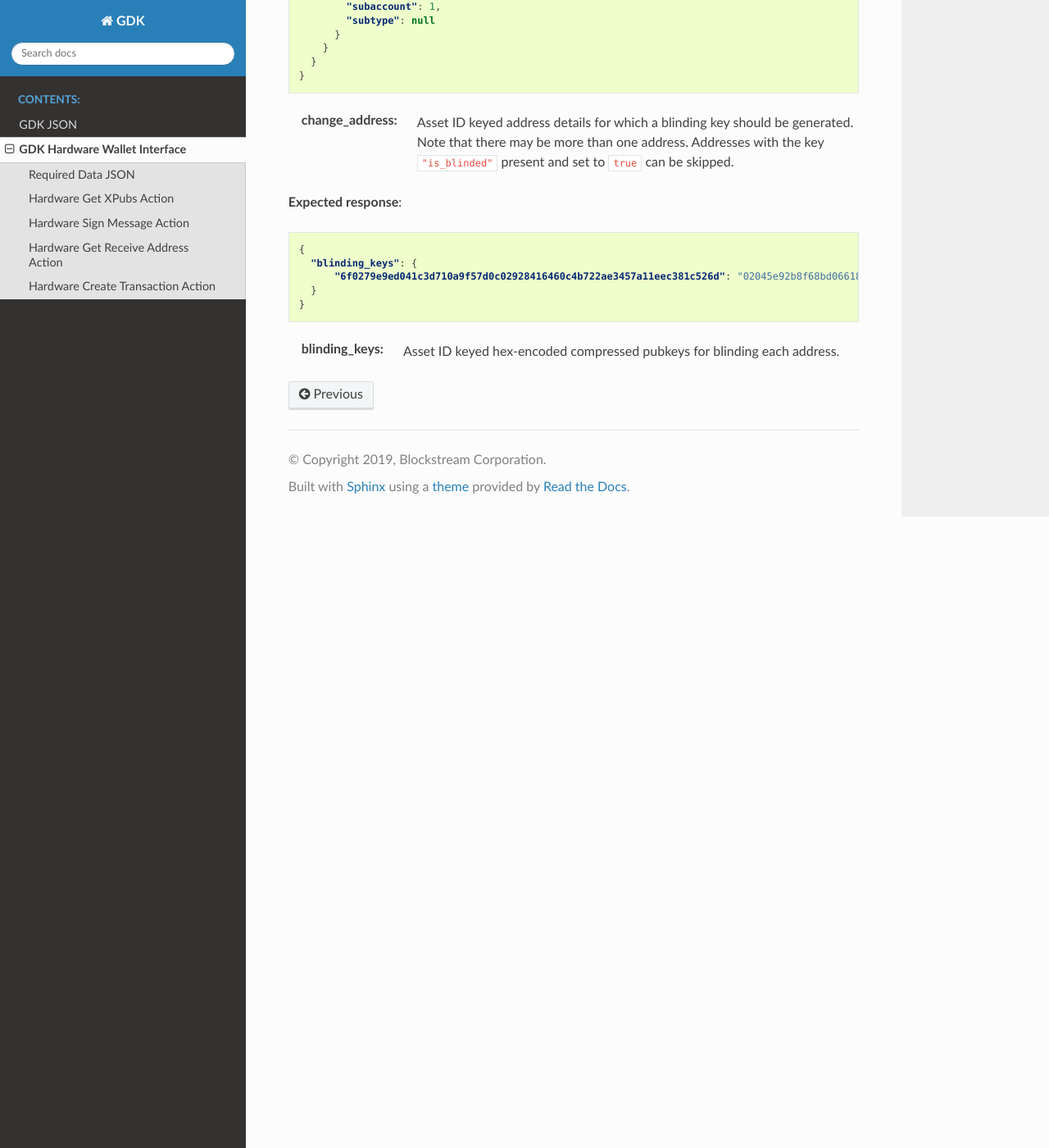
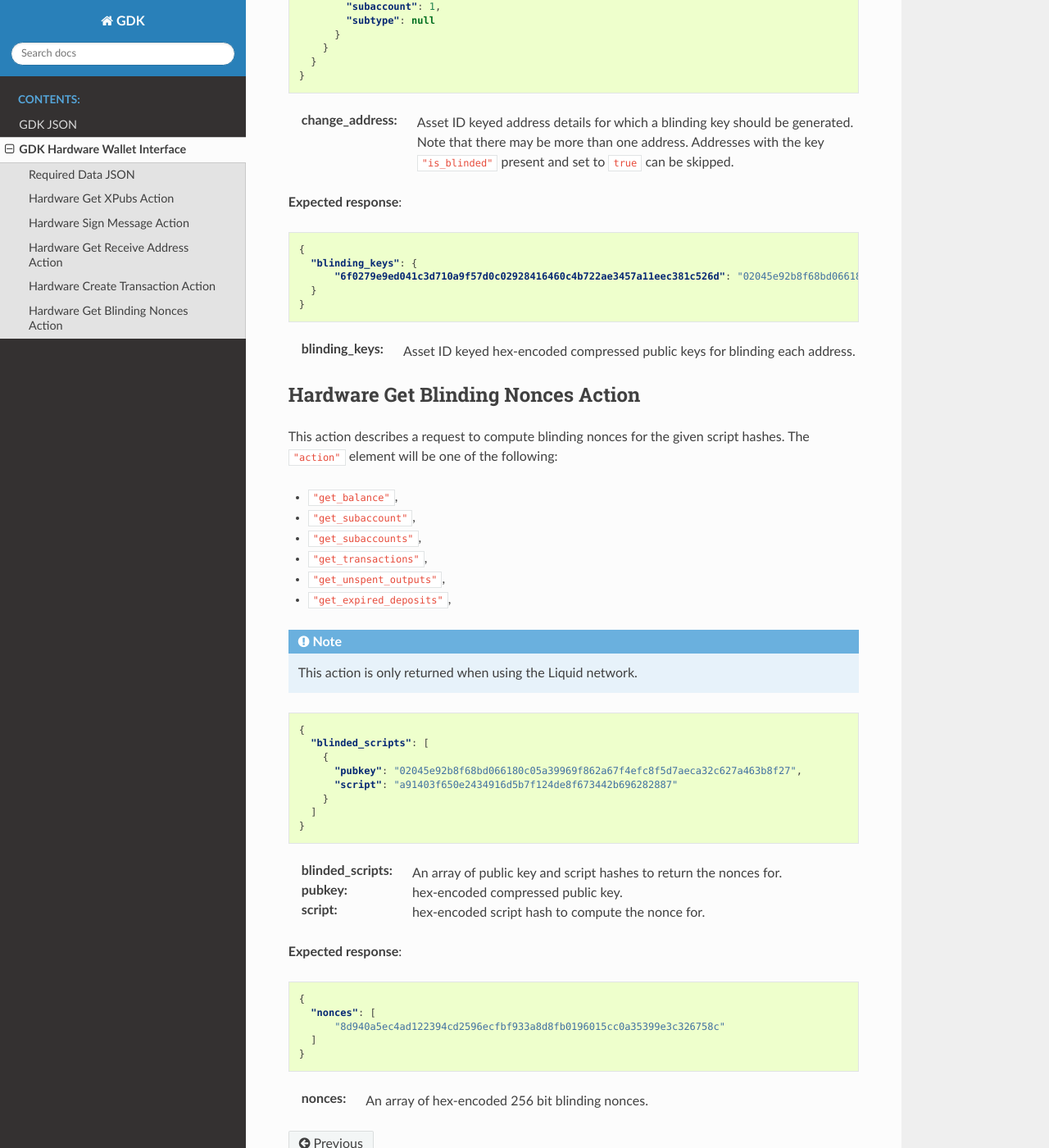
Before and after one commit to Blockstream/gdk, a Sphinx documentation site: the page built from docs/source/gdk-hw.rst, in a window 1280 px wide and 1400 px high, scrolled down 3062 px. Shown: the whole window at 82% size. Built offline with Sphinx 7.4.7 and the Read the Docs theme 2.0.0, drawn with Linux system fonts in a browser that asks for light colours; pages that are not in the unit, such as notebooks, are missing from menus; some of the changed text lies outside the part shown.

Commit message:
docs: Document HWW actions requiring blinding nonce generation

```diff
--- a/docs/source/gdk-hw.rst
+++ b/docs/source/gdk-hw.rst
@@ -132,7 +132,7 @@ compute a blinding key for a new wallet address.
        "blinding_key": "02045e92b8f68bd066180c05a39969f862a67f4efc8f5d7aeca32c627a463b8f27"
      }
 
-:blinding_key: The hex-encoded compressed pubkey for blinding the given address.
+:blinding_key: The hex-encoded compressed public key for blinding the given address.
 
 
 .. _hw-action-create-transaction:
@@ -179,4 +179,46 @@ compute blinding keys for the transactions change addresses.
        }
      }
 
-:blinding_keys: Asset ID keyed hex-encoded compressed pubkeys for blinding each address.
+:blinding_keys: Asset ID keyed hex-encoded compressed public keys for blinding each address.
+
+Hardware Get Blinding Nonces Action
+-----------------------------------
+
+This action describes a request to compute blinding nonces for the given script hashes.
+The ``"action"`` element will be one of the following:
+
+- ``"get_balance"``,
+- ``"get_subaccount"``,
+- ``"get_subaccounts"``,
+- ``"get_transactions"``,
+- ``"get_unspent_outputs"``,
+- ``"get_expired_deposits"``,
+
+.. note:: This action is only returned when using the Liquid network.
+
+.. code-block:: json
+
+     {
+       "blinded_scripts": [
+         {
+           "pubkey": "02045e92b8f68bd066180c05a39969f862a67f4efc8f5d7aeca32c627a463b8f27",
+           "script": "a91403f650e2434916d5b7f124de8f673442b696282887"
+         }
+       ]
+     }
+
+:blinded_scripts: An array of public key and script hashes to return the nonces for.
+:pubkey: hex-encoded compressed public key.
+:script: hex-encoded script hash to compute the nonce for.
+
+**Expected response**:
+
+.. code-block:: json
+
+     {
+       "nonces": [
+           "8d940a5ec4ad122394cd2596ecfbf933a8d8fb0196015cc0a35399e3c326758c"
+       ]
+     }
+
+:nonces: An array of hex-encoded 256 bit blinding nonces.
```
